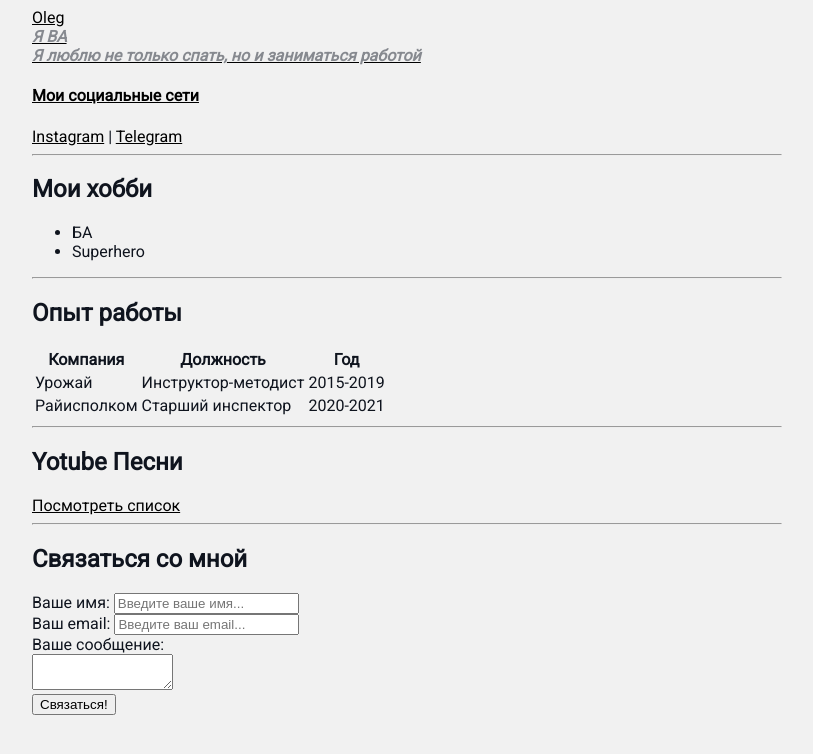
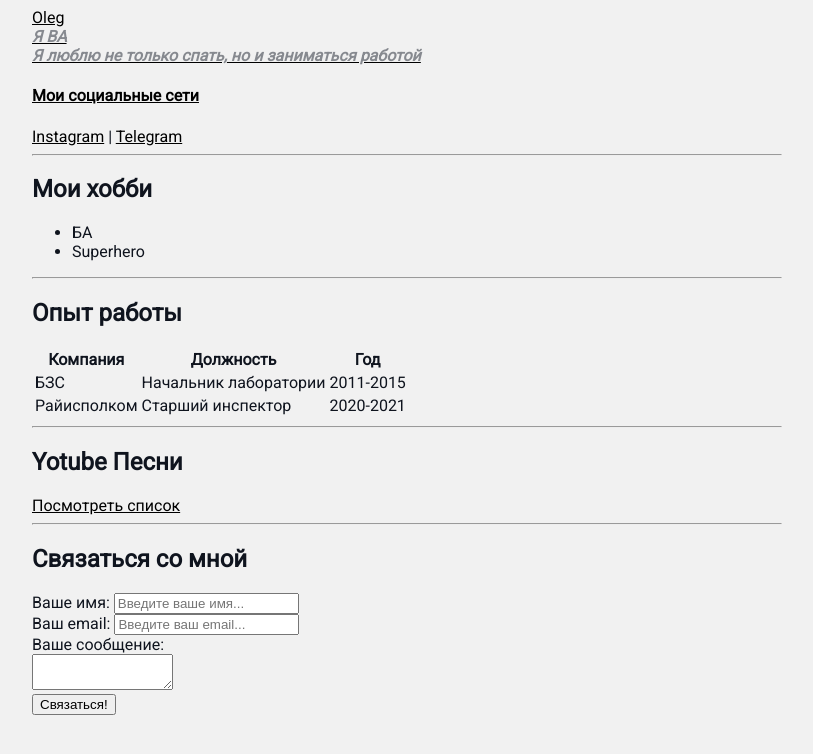
Before and after one commit to Choose-your-destiny/Study-HTML, a plain HTML site: page index.html in a window 1280 px wide. Shown: the whole page, without its empty margins (233-1046 px from the left). Drawn offline with Linux system fonts and the light colour scheme.

Commit message:
change work

```diff
--- a/index.html
+++ b/index.html
@@ -38,9 +38,9 @@
                 <th>Год</th>
             </tr>
             <tr>
-                <td>Урожай</td>
-                <td>Инструктор-методист</td>
-                <td>2015-2019</td>
+                <td>БЗС</td>
+                <td>Начальник лаборатории</td>
+                <td>2011-2015</td>
             </tr>
             <tr>
                 <td>Райисполком</td>
```
